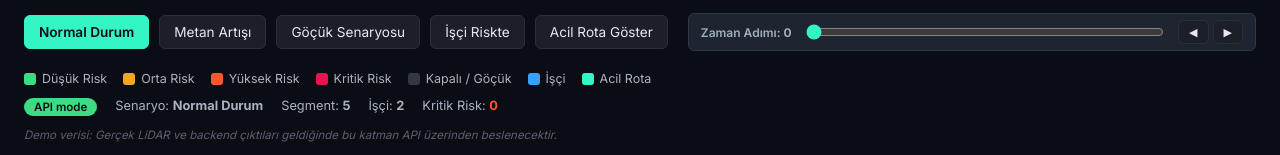
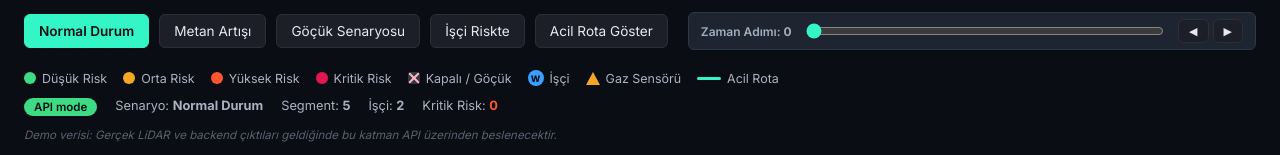
Before and after one commit to enesadige/maden, a React (Vite) app in the folder frontend/: page / in a window 1280 px wide. Shown: the part 642-797 px from the top of the page. Built offline with nearby package versions, Linux system fonts and the light colour scheme; no server answers.

Commit message:
Improve map route and marker clarity

```diff
--- a/frontend/src/App.jsx
+++ b/frontend/src/App.jsx
@@ -26,6 +26,8 @@ const SCENARIO_CONFIG = {
   worker_at_risk:{ timeStep: 23 },
   show_route:    { timeStep: 27 }
 }
+
+const ROUTE_SCENARIOS = new Set(['collapse', 'collapse_s004', 'show_route'])
 
 export default function App() {
   const [baseData, setBaseData] = useState(null)
@@ -162,6 +164,10 @@ export default function App() {
     let isMounted = true
 
     async function loadRoute() {
+      if (!ROUTE_SCENARIOS.has(selectedScenario)) {
+        if (isMounted) setEmergencyRouteData(null)
+        return
+      }
       if (!selectedWorkerId) return
       try {
         if (apiModeActive) {
--- a/frontend/src/components/AdminDashboard.jsx
+++ b/frontend/src/components/AdminDashboard.jsx
@@ -75,6 +75,7 @@ export default function AdminDashboard({
                 gasSensors={gasSensors}
                 emergencyRoute={emergencyRoute}
                 selectedSegmentId={selectedSegmentId}
+                selectedWorkerId={selectedWorkerId}
                 onSegmentSelect={onSegmentSelect}
               />
             </div>
--- a/frontend/src/components/MineMapView.jsx
+++ b/frontend/src/components/MineMapView.jsx
@@ -1,9 +1,20 @@
 import { useMemo, useState } from 'react'
 import { getRiskColor, RISK_COLORS, WORKER_COLOR, WORKER_AT_RISK_COLOR, ROUTE_COLOR } from '../utils/riskColors'
+import { formatWorkerName } from '../utils/idNormalize'
 
 const VIEW_W = 920
 const VIEW_H = 580
 const PAD = 36
+const WORKER_OFFSETS = [
+  [-18, 22],
+  [-2, 24],
+  [14, 22],
+  [-22, 8],
+  [22, 8],
+  [-18, -10],
+  [18, -10],
+  [-4, -22],
+]
 
 function getCoord(seg, axis) {
   if (!seg.center) return 0
@@ -101,7 +112,17 @@ function buildEdges(segments) {
   return edges
 }
 
-export default function MineMapView({ segments, risks, workers, gasSensors, emergencyRoute, selectedSegmentId, onSegmentSelect }) {
+function shortWorkerLabel(workerId) {
+  const match = String(workerId || '').match(/(\d+)$/)
+  return match ? `W${match[1].padStart(2, '0')}` : 'W'
+}
+
+function shortSensorLabel(sensorId, index) {
+  const match = String(sensorId || '').match(/(\d+)$/)
+  return match ? `G${match[1].padStart(2, '0')}` : `G${String(index + 1).padStart(2, '0')}`
+}
+
+export default function MineMapView({ segments, risks, workers, gasSensors, emergencyRoute, selectedSegmentId, selectedWorkerId, onSegmentSelect }) {
   const [hovered, setHovered] = useState(null)
 
   const positions = useMemo(() => buildBestLayout(segments), [segments])
@@ -120,6 +141,16 @@ export default function MineMapView({ segments, risks, workers, gasSensors, emer
   const isRouteSafe = !isTrapped && emergencyRoute?.exit_reachable !== false
   const blockedSeg = emergencyRoute?.blocked_segment
   const routePts = useMemo(() => route.map(id => positions[id]).filter(Boolean), [route, positions])
+  const routeWorkerId = emergencyRoute?.worker_id || emergencyRoute?.affected_workers?.[0] || selectedWorkerId
+  const workerMarkers = useMemo(() => {
+    const counters = new Map()
+    return workers.map((worker) => {
+      const segmentId = worker.current_segment || 'unknown'
+      const slot = counters.get(segmentId) || 0
+      counters.set(segmentId, slot + 1)
+      return { worker, slot }
+    })
+  }, [workers])
 
   function isImportant(seg) {
     const risk = riskMap.get(seg.segment_id)
@@ -158,51 +189,6 @@ export default function MineMapView({ segments, risks, workers, gasSensors, emer
               strokeWidth={blocked ? 3 : onRoute ? 2 : 1}
               strokeDasharray={blocked ? '6 5' : undefined}
             />
-          )
-        })}
-
-        {/* Route overlay line */}
-        {routePts.length > 1 && (
-          <polyline
-            points={routePts.map(p => `${p.x},${p.y}`).join(' ')}
-            fill="none"
-            stroke={isRouteSafe ? ROUTE_COLOR : RISK_COLORS.critical}
-            strokeWidth={3}
-            strokeDasharray={isRouteSafe ? undefined : '10 6'}
-            markerEnd={isRouteSafe ? 'url(#mine-map-route-arrow)' : undefined}
-            opacity={0.85}
-          />
-        )}
-
-        {/* Gas sensors */}
-        {(gasSensors || []).map(sensor => {
-          const pos = positions[sensor.segment_id]
-          if (!pos) return null
-          const alarm = sensor.status === 'alarm'
-          const color = alarm ? RISK_COLORS.critical : getRiskColor(sensor.risk_level)
-          const sx = pos.x + 15, sy = pos.y - 17
-          return (
-            <g key={sensor.sensor_id}>
-              {alarm && <circle cx={sx} cy={sy} r={10} fill={color} opacity={0.3} className="map-pulse" />}
-              <line x1={sx} y1={sy + 7} x2={sx} y2={sy - 2} stroke="#7a8290" strokeWidth={1.5} />
-              <polygon points={`${sx},${sy - 9} ${sx - 5},${sy + 1} ${sx + 5},${sy + 1}`} fill={color} />
-            </g>
-          )
-        })}
-
-        {/* Workers */}
-        {workers.map((w, i) => {
-          const pos = positions[w.current_segment]
-          if (!pos) return null
-          const atRisk = w.status === 'at_risk' || w.status === 'trapped'
-          const color = atRisk ? WORKER_AT_RISK_COLOR : WORKER_COLOR
-          const wx = pos.x - 14 + (i % 3) * 9, wy = pos.y + 17
-          return (
-            <g key={w.worker_id}>
-              {atRisk && <circle cx={wx} cy={wy} r={9} fill="none" stroke={RISK_COLORS.critical} strokeWidth={1.5} opacity={0.85} className="map-pulse" />}
-              <circle cx={wx} cy={wy} r={5} fill={color} />
-              <circle cx={wx} cy={wy - 5} r={2.5} fill="#ffd23a" />
-            </g>
           )
         })}
 
@@ -256,7 +242,77 @@ export default function MineMapView({ segments, risks, workers, gasSensors, emer
             </g>
           )
         })}
+
+        {/* Route overlay line */}
+        {routePts.length > 1 && (
+          <polyline
+            points={routePts.map(p => `${p.x},${p.y}`).join(' ')}
+            fill="none"
+            stroke={isRouteSafe ? ROUTE_COLOR : RISK_COLORS.critical}
+            strokeWidth={4}
+            strokeDasharray={isRouteSafe ? undefined : '10 6'}
+            markerEnd={isRouteSafe ? 'url(#mine-map-route-arrow)' : undefined}
+            opacity={0.9}
+          />
+        )}
+
+        {/* Gas sensors */}
+        {(gasSensors || []).map((sensor, index) => {
+          const pos = positions[sensor.segment_id]
+          if (!pos) return null
+          const alarm = sensor.status === 'alarm'
+          const color = alarm ? RISK_COLORS.critical : '#f5a623'
+          const sx = pos.x + 18, sy = pos.y - 20
+          const label = shortSensorLabel(sensor.sensor_id, index)
+          return (
+            <g key={sensor.sensor_id} className="mine-map-sensor">
+              <title>{sensor.sensor_id} — {sensor.segment_id}{sensor.risk_level ? ` [${sensor.risk_level}]` : ''}</title>
+              {alarm && <circle cx={sx} cy={sy} r={13} fill={color} opacity={0.24} className="map-pulse" />}
+              <line x1={sx} y1={sy + 11} x2={sx} y2={sy + 2} stroke="#aab2c2" strokeWidth={1.5} />
+              <polygon
+                points={`${sx},${sy - 11} ${sx - 8},${sy + 4} ${sx + 8},${sy + 4}`}
+                fill={color}
+                stroke="#111722"
+                strokeWidth={1.5}
+              />
+              <text x={sx + 10} y={sy - 5} className="mine-map-marker-label">{label}</text>
+            </g>
+          )
+        })}
+
+        {/* Workers */}
+        {workerMarkers.map(({ worker: w, slot }) => {
+          const pos = positions[w.current_segment]
+          if (!pos) return null
+          const atRisk = w.status === 'at_risk' || w.status === 'trapped'
+          const selected = w.worker_id === selectedWorkerId
+          const color = atRisk ? WORKER_AT_RISK_COLOR : WORKER_COLOR
+          const [ox, oy] = WORKER_OFFSETS[slot % WORKER_OFFSETS.length]
+          const layer = Math.floor(slot / WORKER_OFFSETS.length)
+          const wx = pos.x + ox + layer * 8
+          const wy = pos.y + oy + layer * 8
+          const label = shortWorkerLabel(w.worker_id)
+          return (
+            <g key={w.worker_id} className={`mine-map-worker${selected ? ' mine-map-worker--selected' : ''}`}>
+              <title>{formatWorkerName(w.worker_id, w.name)} — {w.current_segment} — {w.status || 'safe'}</title>
+              {selected && <circle cx={wx} cy={wy} r={15} fill="none" stroke="#ffffff" strokeWidth={2} opacity={0.95} />}
+              {atRisk && <circle cx={wx} cy={wy} r={16} fill="none" stroke={RISK_COLORS.critical} strokeWidth={2} opacity={0.85} className="map-pulse" />}
+              <circle cx={wx} cy={wy} r={9} fill={color} stroke="#061018" strokeWidth={2} />
+              <text x={wx} y={wy + 3} textAnchor="middle" className="mine-map-worker-glyph">W</text>
+              <text x={wx + 12} y={wy - 9} className="mine-map-marker-label">{label}</text>
+            </g>
+          )
+        })}
       </svg>
+
+      {routePts.length > 1 && (
+        <div className={`mine-map-route-chip ${isRouteSafe ? '' : 'mine-map-route-chip--danger'}`}>
+          <span className="mine-map-route-dot" />
+          <strong>Acil rota</strong>
+          <span>{routeWorkerId ? formatWorkerName(routeWorkerId) : 'Seçili işçi'}</span>
+          <span>{route[0]} → {route[route.length - 1]}</span>
+        </div>
+      )}
 
       {isTrapped && (
         <div className="mine-map-route-warning">Alternatif rota yok — işçi mahsur kalabilir.</div>
--- a/frontend/src/components/SegmentLegend.jsx
+++ b/frontend/src/components/SegmentLegend.jsx
@@ -1,13 +1,14 @@
 import { RISK_COLORS, WORKER_COLOR, ROUTE_COLOR } from '../utils/riskColors'
 
 const ITEMS = [
-  { label: 'Düşük Risk', color: RISK_COLORS.low },
-  { label: 'Orta Risk', color: RISK_COLORS.medium },
-  { label: 'Yüksek Risk', color: RISK_COLORS.high },
-  { label: 'Kritik Risk', color: RISK_COLORS.critical },
-  { label: 'Kapalı / Göçük', color: RISK_COLORS.blocked },
-  { label: 'İşçi', color: WORKER_COLOR },
-  { label: 'Acil Rota', color: ROUTE_COLOR }
+  { label: 'Düşük Risk', color: RISK_COLORS.low, shape: 'node' },
+  { label: 'Orta Risk', color: RISK_COLORS.medium, shape: 'node' },
+  { label: 'Yüksek Risk', color: RISK_COLORS.high, shape: 'node' },
+  { label: 'Kritik Risk', color: RISK_COLORS.critical, shape: 'node' },
+  { label: 'Kapalı / Göçük', color: RISK_COLORS.blocked, shape: 'blocked' },
+  { label: 'İşçi', color: WORKER_COLOR, shape: 'worker' },
+  { label: 'Gaz Sensörü', color: '#f5a623', shape: 'sensor' },
+  { label: 'Acil Rota', color: ROUTE_COLOR, shape: 'route' }
 ]
 
 export default function SegmentLegend() {
@@ -15,7 +16,10 @@ export default function SegmentLegend() {
     <div className="legend">
       {ITEMS.map((item) => (
         <div className="legend-item" key={item.label}>
-          <span className="legend-swatch" style={{ backgroundColor: item.color }} />
+          <span
+            className={`legend-swatch legend-swatch--${item.shape}`}
+            style={{ '--legend-color': item.color, backgroundColor: item.shape === 'route' ? 'transparent' : item.color }}
+          />
           <span>{item.label}</span>
         </div>
       ))}
--- a/frontend/src/styles/dashboard.css
+++ b/frontend/src/styles/dashboard.css
@@ -563,7 +563,63 @@
   width: 12px;
   height: 12px;
   border-radius: 3px;
-  display: inline-block;
+  display: inline-flex;
+  align-items: center;
+  justify-content: center;
+  position: relative;
+  flex: 0 0 auto;
+}
+
+.legend-swatch--node {
+  border-radius: 50%;
+}
+
+.legend-swatch--blocked::before,
+.legend-swatch--blocked::after {
+  content: '';
+  position: absolute;
+  width: 14px;
+  height: 2px;
+  background: #ffb3c5;
+  border-radius: 2px;
+}
+
+.legend-swatch--blocked::before {
+  transform: rotate(45deg);
+}
+
+.legend-swatch--blocked::after {
+  transform: rotate(-45deg);
+}
+
+.legend-swatch--worker {
+  width: 16px;
+  height: 16px;
+  border-radius: 50%;
+  color: #061018;
+  font-size: 9px;
+  font-weight: 900;
+}
+
+.legend-swatch--worker::after {
+  content: 'W';
+}
+
+.legend-swatch--sensor {
+  width: 0;
+  height: 0;
+  background: transparent !important;
+  border-left: 7px solid transparent;
+  border-right: 7px solid transparent;
+  border-bottom: 13px solid var(--legend-color);
+  border-radius: 0;
+}
+
+.legend-swatch--route {
+  width: 24px;
+  height: 3px;
+  border-radius: 999px;
+  background: var(--legend-color) !important;
 }
 
 .status-bar {
@@ -791,6 +847,8 @@
   width: 100%;
   height: 100%;
   display: block;
+  position: relative;
+  z-index: 1;
   background-color: #06080B;
   background-image:
     linear-gradient(rgba(52, 245, 197, 0.03) 1px, transparent 1px),
@@ -804,6 +862,7 @@
   position: absolute;
   inset: 0;
   pointer-events: none;
+  z-index: 2;
   background: radial-gradient(circle at center, transparent 20%, #06080B 100%);
 }
 
@@ -820,11 +879,76 @@
   font-size: 11px;
 }
 
+.mine-map-worker,
+.mine-map-sensor {
+  filter: drop-shadow(0 2px 5px rgba(0, 0, 0, 0.55));
+}
+
+.mine-map-worker--selected {
+  filter: drop-shadow(0 0 8px rgba(255, 255, 255, 0.45));
+}
+
+.mine-map-worker-glyph {
+  fill: #061018;
+  font-size: 8px;
+  font-weight: 900;
+  pointer-events: none;
+}
+
+.mine-map-marker-label {
+  fill: #f5f7fb;
+  font-size: 10px;
+  font-weight: 800;
+  letter-spacing: 0;
+  paint-order: stroke;
+  stroke: #06080b;
+  stroke-width: 3px;
+  stroke-linejoin: round;
+  pointer-events: none;
+}
+
+.mine-map-route-chip {
+  position: absolute;
+  top: 12px;
+  left: 12px;
+  z-index: 3;
+  display: flex;
+  align-items: center;
+  gap: 9px;
+  padding: 8px 12px;
+  border-radius: 8px;
+  background: rgba(7, 16, 21, 0.86);
+  border: 1px solid rgba(52, 245, 197, 0.45);
+  color: #dffdf5;
+  font-size: 0.78rem;
+  box-shadow: 0 8px 24px rgba(0, 0, 0, 0.28);
+  backdrop-filter: blur(8px);
+}
+
+.mine-map-route-chip--danger {
+  border-color: rgba(227, 23, 79, 0.62);
+  color: #ffd1dc;
+}
+
+.mine-map-route-chip--danger .mine-map-route-dot {
+  background: #e3174f;
+  box-shadow: 0 0 8px rgba(227, 23, 79, 0.6);
+}
+
+.mine-map-route-dot {
+  width: 22px;
+  height: 4px;
+  border-radius: 999px;
+  background: #34f5c5;
+  box-shadow: 0 0 8px rgba(52, 245, 197, 0.55);
+}
+
 .mine-map-route-warning {
   position: absolute;
   top: 12px;
   left: 50%;
   transform: translateX(-50%);
+  z-index: 4;
   background: rgba(227, 23, 79, 0.88);
   color: #fff;
   padding: 8px 16px;
```
